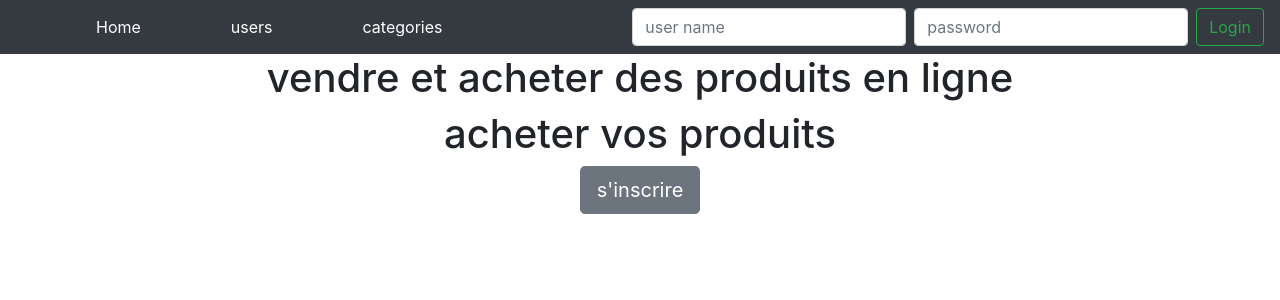
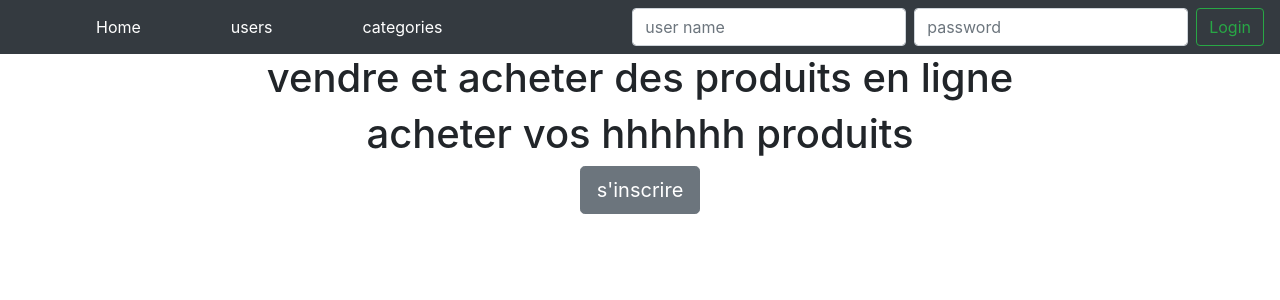
Before and after one commit to Ettout/AspCore_WebApi_frontEnd_Angular, an Angular app: page / in a window 1280 px wide. Shown: the top 300 px of the page. Built offline with nearby package versions, Linux system fonts and the light colour scheme.

Commit message:
addd hhh

```diff
--- a/src/app/home/home.component.html
+++ b/src/app/home/home.component.html
@@ -1,7 +1,7 @@
 <div>
   <div *ngIf="!registerMode" style="text-align:center">
    <h1> vendre et acheter des produits en ligne </h1>
-   <h1> acheter vos produits  </h1>
+   <h1> acheter vos hhhhhh produits  </h1>
   <div>
     <button (click)="registerToggel()" class="btn btn-secondary btn-lg"> s'inscrire </button>
   </div>
```
